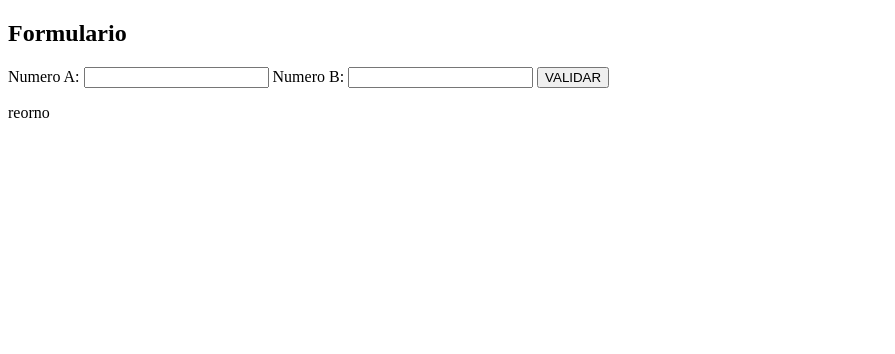
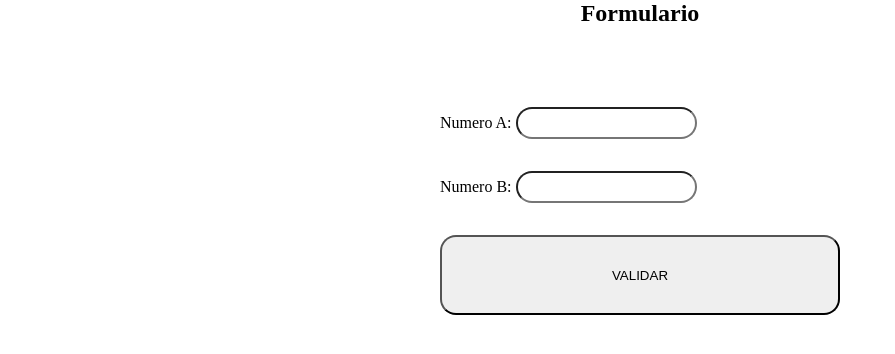
Before and after one commit to brd3v/curso_ebac_frontend, a plain HTML site: page index.html in a window 1280 px wide. Shown: the whole page, without its empty margins (0-895 px from the left). Drawn offline with Linux system fonts and the light colour scheme.

Commit message:
terminando o exercicio de DOM da EBAC, retornei em um paragrafo a validação do formulario e apliquei css basico.

```diff
--- a/config.js
+++ b/config.js
@@ -5,19 +5,19 @@ btn.addEventListener('click', function(e ){
     console.log( 'hello world')
     var a = document.getElementById( 'a').value
     var b = document.getElementById('b' ).value
-
+    var r = document.getElementById('return')
     if(a !== '' && b !== '' ){
 
         if (a >= b){
-            console.log('o numero b deve ser maior')
+            r.innerHTML = 'o numero b deve ser maior'
 
         } else if (b >a){
-            console.log('parabéns numero a maior que o b')
+            r.innerHTML = 'parabéns numero a maior que o b'
         }else{
-            console.log('o seu numero b deve ser maior que o a')
+            r.innerHTML = 'o seu numero b deve ser maior que o a'
         }
     }
     else{
-        console.log('complete os campos')
+        r.innerHTML = 'complete os campos'
     }
 } )
--- a/index.html
+++ b/index.html
@@ -3,6 +3,7 @@
 <head>
     <meta charset="UTF-8">
     <meta name="viewport" content="width=device-width, initial-scale=1.0">
+    <link rel="stylesheet" href="style.css">
     <title>Exercicio DOM - EBAC</title>
 </head>
 <body>
@@ -18,7 +19,7 @@
 
             <button id="btn" type="submit">VALIDAR</button>
         </form>
-        <p id="return">reorno</p>
+        <p id="return"></p>
     </div>
     <script src="config.js"></script>
 
--- /dev/null
+++ b/style.css
@@ -0,0 +1,37 @@
+*{
+    margin: 0;
+    padding: 0;
+    box-sizing: border-box;
+}
+body{
+    display: flex;
+    align-items: center;
+    flex-direction: column;
+}
+form , p{
+    padding-top: 3rem;
+    display:flex;
+    flex-direction: column;
+    height: 400px;
+    width: 400px;
+
+
+}
+input{
+    height: 2rem;
+    border-radius: 1rem;
+    margin-top: 2rem;
+}
+button{
+    height: 5rem;
+    margin-top: 2rem;
+    border-radius: 1rem;
+}
+button:hover{
+    cursor: pointer;
+    border: none;
+}
+p{
+    text-align: center;
+    padding: 3rem;
+}
```
